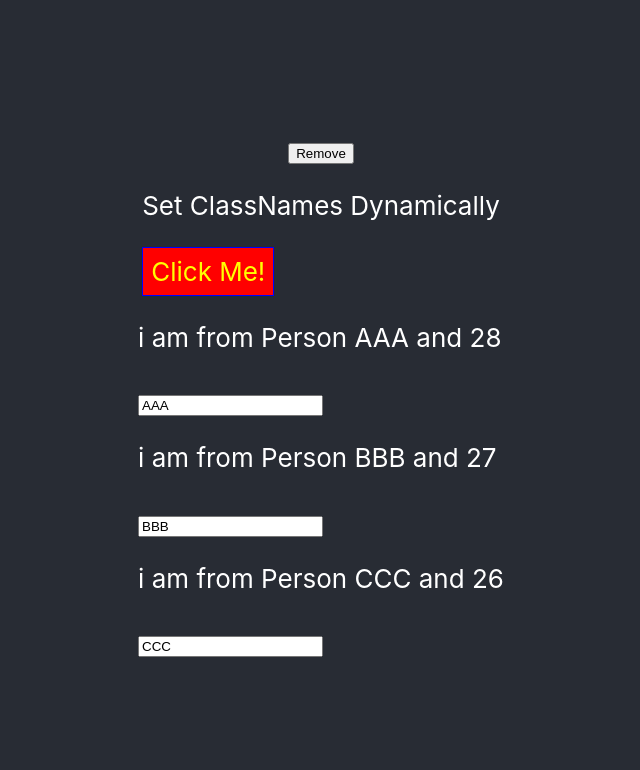
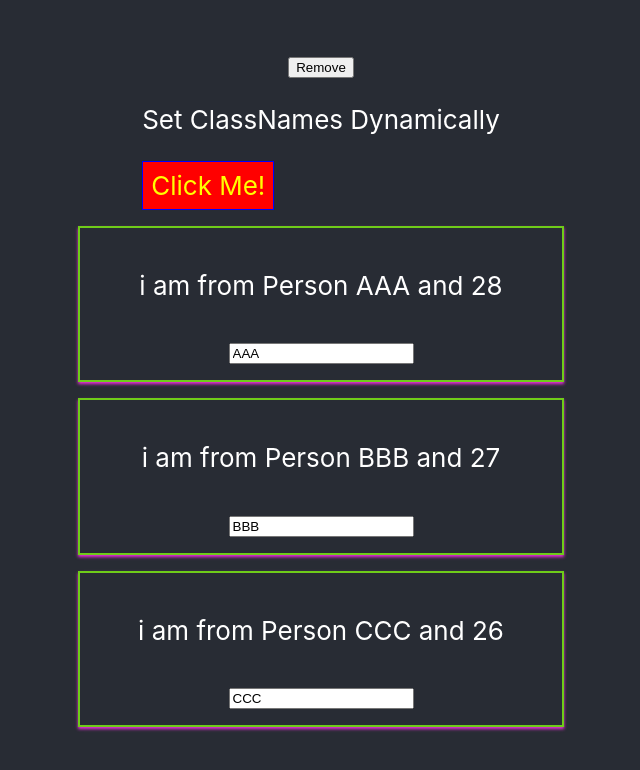
Before and after one commit to Parthasarathireddy/react-complete-reference, a React app: page / in a window 1280 px wide. Both pictures are taken after a click on the button "Click Me!". Shown: the top 770 px of the page, without its empty margins (319-959 px from the left). Built offline with nearby package versions, Linux system fonts and the light colour scheme.

Commit message:
passing unknown props

```diff
--- a/src/Components/Persons/Person/Person.js
+++ b/src/Components/Persons/Person/Person.js
@@ -1,6 +1,8 @@
+
 import React, {Component} from 'react';
 import classes from './Person.css';
 import Aux from '../../../hoc/Auxilary';
+import withClass from '../../../hoc/withClass';
 
 class Person extends Component {
   render(){
@@ -17,4 +19,4 @@ class Person extends Component {
     );
   }
 }
-export default Person;
+export default withClass(Person, classes.Person);
--- a/src/hoc/WithClass.js
+++ b/src/hoc/WithClass.js
@@ -4,7 +4,7 @@ import React from 'react';
 const withClass = (WrappedComponent, className)=>{
     return props =>(
         <div className = {className}>
-            <WrappedComponent />
+            <WrappedComponent {...props}/>
         </div>
     )
 }
```
